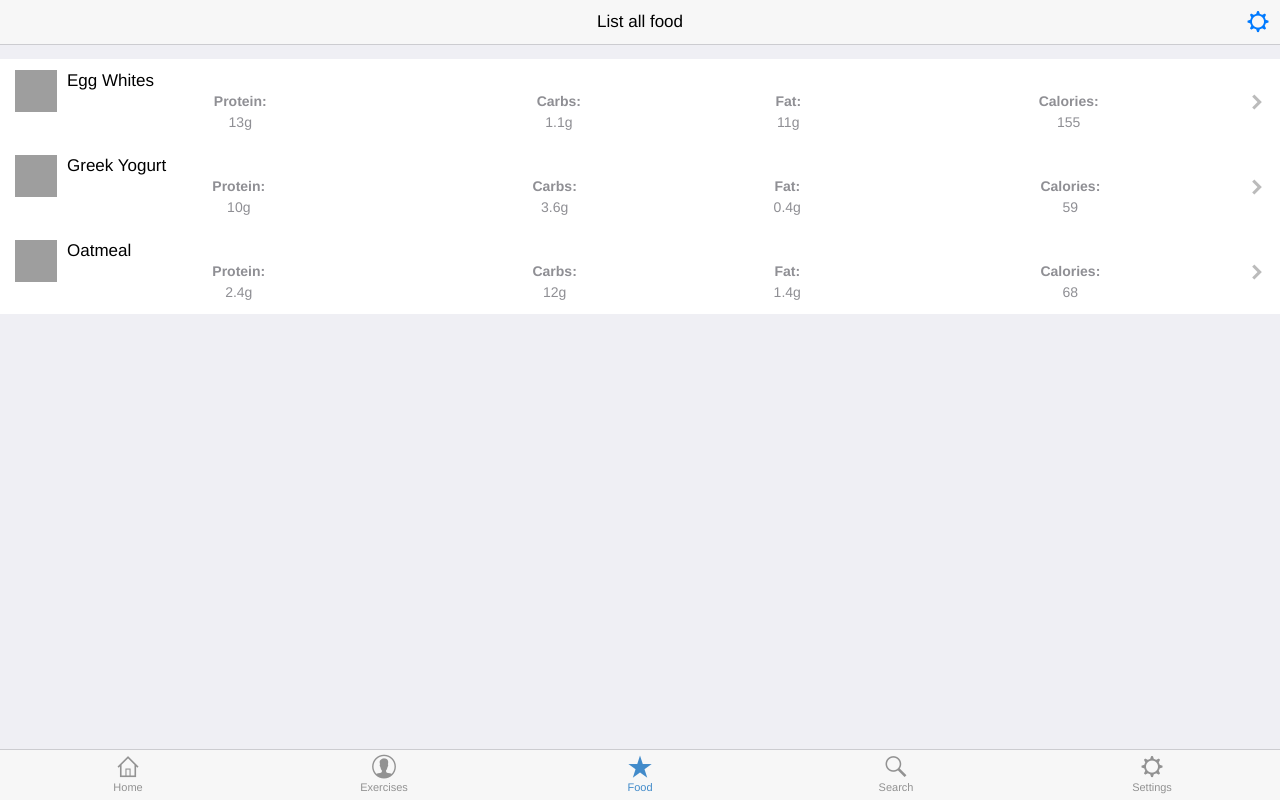
After one commit to bartashevich/trainyourlife, a PHP site: page /inc/php/food-list.php in a window 1280 px wide. The commit adds this page. Run offline with PHP 8.4, Linux system fonts and the light colour scheme; some libraries are stand-ins or nearby versions; grey boxes are pictures that could not be loaded.

Commit message:
added:  - food  - list of food  - product
 fixes:
 - lower nav bar
  -  ...

```diff
--- /dev/null
+++ b/inc/php/food-list.php
@@ -0,0 +1,85 @@
+<?php
+include "header.php";
+include "low_navbar.php";
+?>
+
+    <header class="bar bar-nav">
+        <a class="icon icon-gear pull-right"></a>
+        <h1 class="title">List all food</h1>
+    </header>
+    <div class="content">
+        <ul class="table-view">
+            <li class="table-view-cell media">
+                <a class="navigate-right" href="/index.php?p=product" data-transition="slide-in" style="padding-right: 15px;">
+                    <img class="media-object pull-left" src="https://i.ytimg.com/vi/qlfE0hfsbH0/maxresdefault.jpg" height="42px" width="42px">
+                    <div class="media-body">
+                        Egg Whites
+                        <table style="width: 100%">
+                            <tr align="center">
+                                <th><p>Protein:</p></th>
+                                <th><p>Carbs:</p></th>
+                                <th><p>Fat:</p></th>
+                                <th><p>Calories:</p></th>
+                            </tr>
+                            <tr align="center">
+                                <td><p>13g</p></td>
+                                <td><p>1.1g</p></td>
+                                <td><p>11g</p></td>
+                                <td><p>155</p></td>
+                            </tr>
+                        </table>
+                    </div>
+                </a>
+            </li>
+            <li class="table-view-cell media">
+                <a class="navigate-right" href="/index.php?p=product" data-transition="slide-in" style="padding-right: 15px;">
+                    <img class="media-object pull-left" src="http://cdn.chobani.com/prod/chobani.com/img/display/plain/blended-non-fat-plain-53oz.png" height="42px" width="42px">
+                    <div class="media-body">
+                        Greek Yogurt
+                        <table style="width: 100%">
+                            <tr align="center">
+                                <th><p>Protein:</p></th>
+                                <th><p>Carbs:</p></th>
+                                <th><p>Fat:</p></th>
+                                <th><p>Calories:</p></th>
+                            </tr>
+                            <tr align="center">
+                                <td><p>10g</p></td>
+                                <td><p>3.6g</p></td>
+                                <td><p>0.4g</p></td>
+                                <td><p>59</p></td>
+                            </tr>
+                        </table>
+                    </div>
+                </a>
+            </li>
+            <li class="table-view-cell media">
+                <a class="navigate-right" href="/index.php?p=product" data-transition="slide-in" style="padding-right: 15px;">
+                    <img class="media-object pull-left" src="http://www.quakeroats.com/images/default-source/products/organic-regular-detail-sflbabfd54418cb46e438643ff2300547e50" height="42px" width="42px">
+                    <div class="media-body">
+                        Oatmeal
+                        <table style="width: 100%">
+                            <tr align="center">
+                                <th><p>Protein:</p></th>
+                                <th><p>Carbs:</p></th>
+                                <th><p>Fat:</p></th>
+                                <th><p>Calories:</p></th>
+                            </tr>
+                            <tr align="center">
+                                <td><p>2.4g</p></td>
+                                <td><p>12g</p></td>
+                                <td><p>1.4g</p></td>
+                                <td><p>68</p></td>
+                            </tr>
+                        </table>
+                    </div>
+                </a>
+            </li>
+        </ul>
+    </div>
+
+<?php
+print_low_navbar('food');
+
+include "footer.php";
+?>
--- /dev/null
+++ b/inc/php/low_navbar.php
@@ -0,0 +1,41 @@
+<?php
+
+function print_low_navbar($active_tab){
+
+    $home = '';
+    $exercises = '';
+    $food = '';
+
+    if($active_tab == 'home'){
+        $home = 'active';
+    }
+    else if($active_tab == 'exercises'){
+        $exercises = 'active';
+    }
+    else if($active_tab == 'food'){
+        $food = 'active';
+    }
+
+    echo '<nav class="bar bar-tab">
+                <a class="tab-item '.$home.'" href="/index.php?p=home" data-transition="slide-in">
+                    <span class="icon icon-home"></span>
+                    <span class="tab-label">Home</span>
+                </a>
+                <a class="tab-item '.$exercises.'" href="/index.php?p=exercises" data-transition="slide-in">
+                    <span class="icon icon-person"></span>
+                    <span class="tab-label">Exercises</span>
+                </a>
+                <a class="tab-item '.$food.'" href="/index.php?p=food" data-transition="slide-in">
+                    <span class="icon icon-star-filled"></span>
+                    <span class="tab-label">Food</span>
+                </a>
+                <a class="tab-item" href="#">
+                    <span class="icon icon-search"></span>
+                    <span class="tab-label">Search</span>
+                </a>
+                <a class="tab-item" href="#">
+                    <span class="icon icon-gear"></span>
+                    <span class="tab-label">Settings</span>
+                </a>
+            </nav>';
+}
--- a/inc/php/weight_stats.php
+++ b/inc/php/weight_stats.php
@@ -14,12 +14,9 @@
         <h4>Your weight: </h4>
         <input type="number" step="0.01" min="0" placeholder="Enter your weight...">
         <h4>Date of measurement: </h4>
-        <input type="date" name="weight_date" max="2018-1-1">
+        <input title="weight_date" id="weight_date" type="date" name="weight_date" max="2018-1-1" placeholder="Enter your mesurement date...">
         <button class="btn btn-positive btn-block">Save</button>
     </form>
-    <div id="test" style="display: none">
-        OLA
-    </div>
     <div class="content-padded" align="center">
         <h4>Your weight statistics</h4>
         <div class="segmented-control">
```
Also changed, not shown: inc/php/exercises.php (+4 -24 lines), inc/php/food.php (added, +35 -0 lines), inc/php/home.php (+4 -24 lines), inc/php/product.php (added, +50 -0 lines).
